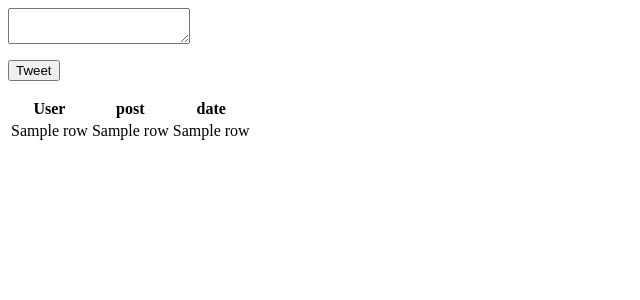
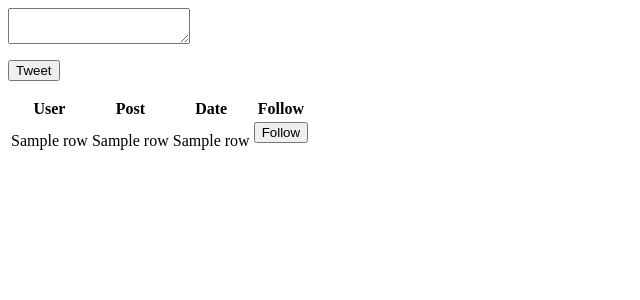
Before and after one commit to Ozzywap/twitterclone, a Flask app: template templates/form.html in a window 1280 px wide. Shown: the top 300 px of the page, without its empty margins (0-640 px from the left). Run offline with Flask 2, Linux system fonts and the light colour scheme; the template is opened without the code that fills it: most values are stand-ins (such as "Sample title", 1, 10 or a date in 2020); some libraries are stand-ins or nearby versions.

Commit message:
added follow functionality

```diff
--- a/app.py
+++ b/app.py
@@ -35,6 +35,14 @@ def retrieve_query_single(query):
     cursor.close()
     return data[0]
 
+def get_uid():
+    ip = request.environ['REMOTE_ADDR']
+    user_id = retrieve_query_single(f'''select uid from user where ip = "{ip}"''')
+    if user_id == None:
+        submit_query(f'''insert into user (ip) value ('{ip}')''')
+        user_id = retrieve_query_single(f'''select uid from user where ip = {ip}''')
+    return user_id
+
 @app.route("/")
 def index():
     return render_template("index.html")
@@ -46,17 +54,19 @@ def form():
 @app.route("/tweet", methods = ['POST', 'GET'])
 def tweet():
     if request.method == 'GET':
-        return "Login via the login Form"
+        follow = request.args['follow']
+        user_id= get_uid()
+        submit_query(f'''insert into follows(uid,follower) values ({user_id}, {follow}) ''')
+
+        tweets = retrieve_query(f'''select * from tweet order by date desc''')
+        return render_template("form.html", tweets=tweets)
     if request.method == 'POST':
         tweet = request.form['tweet']
-        ip = request.environ['REMOTE_ADDR']
 
-        user_id = retrieve_query_single(f'''select uid from user where ip = "{ip}"''')
-        if user_id == None:
-            submit_query(f'''insert into user (ip) value ('{ip}')''')
-            user_id = retrieve_query_single(f'''select uid from user where ip = {ip}''')
+        user_id= get_uid()
         submit_query(f'''insert into tweet(uid, post) values ('{user_id}', '{tweet}')''')
         tweets = retrieve_query(f'''select * from tweet order by date desc''')
+
         return render_template("form.html", tweets=tweets)
 
 
--- a/templates/form.html
+++ b/templates/form.html
@@ -7,8 +7,10 @@
     <thead>
     <tr>
         <th>User</th>
-        <th>post</th>
-        <th>date</th>
+        <th>Post</th>
+        <th>Date</th>
+        <th>Follow</th>
+
     </tr>
     </thead>
     <tbody>
@@ -17,6 +19,11 @@
                 <td>{{row[3]}}</td>
                 <td>{{row[1]}}</td>
                 <td>{{row[2]}}</td>
+                <td>
+                <form action="/tweet" method = "GET">
+                    <p><button type="submit" name="follow", value="{{ row [3] }}">Follow</button></p>
+                 </form>
+                </td>
             </tr>
         {% endfor %}
     </tbody>
```
